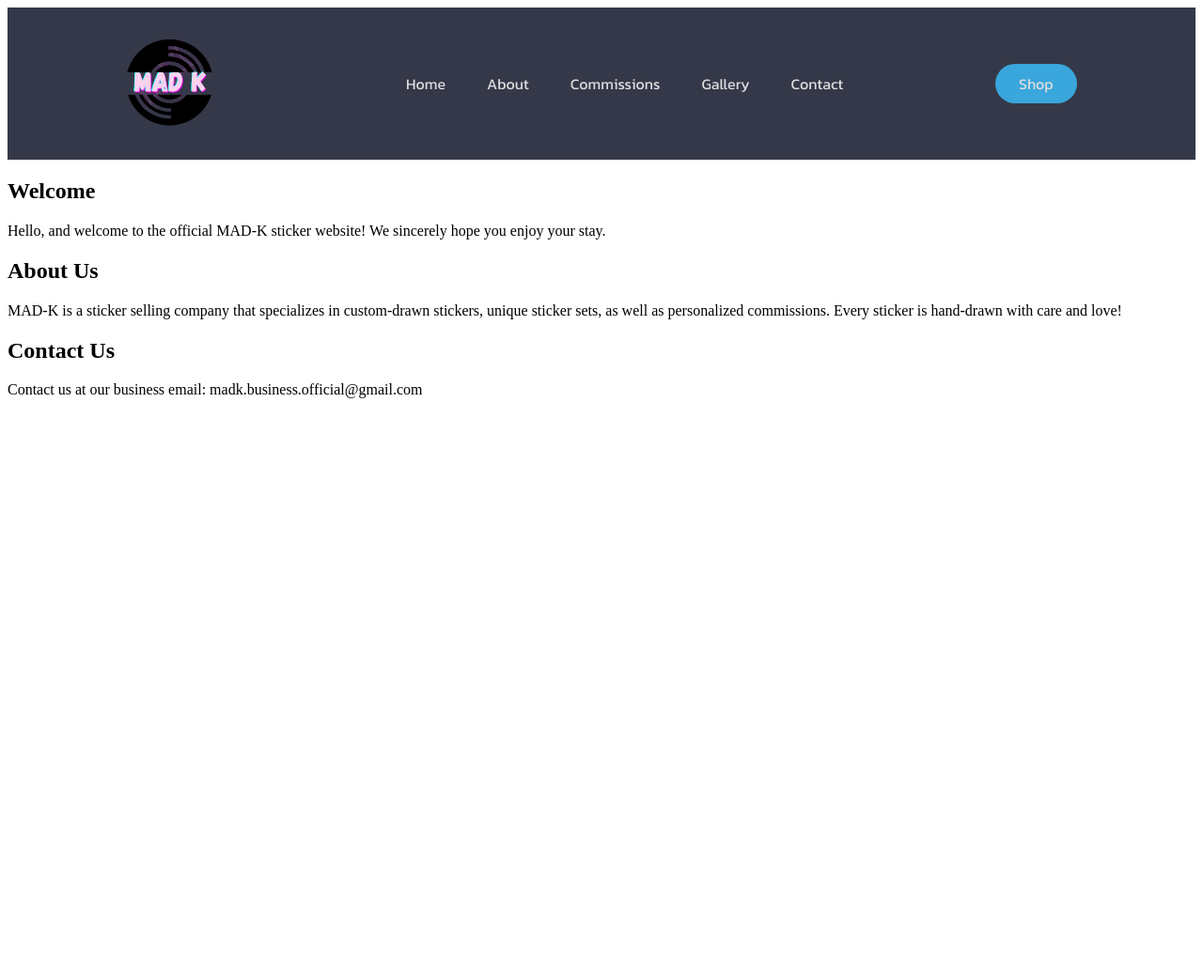
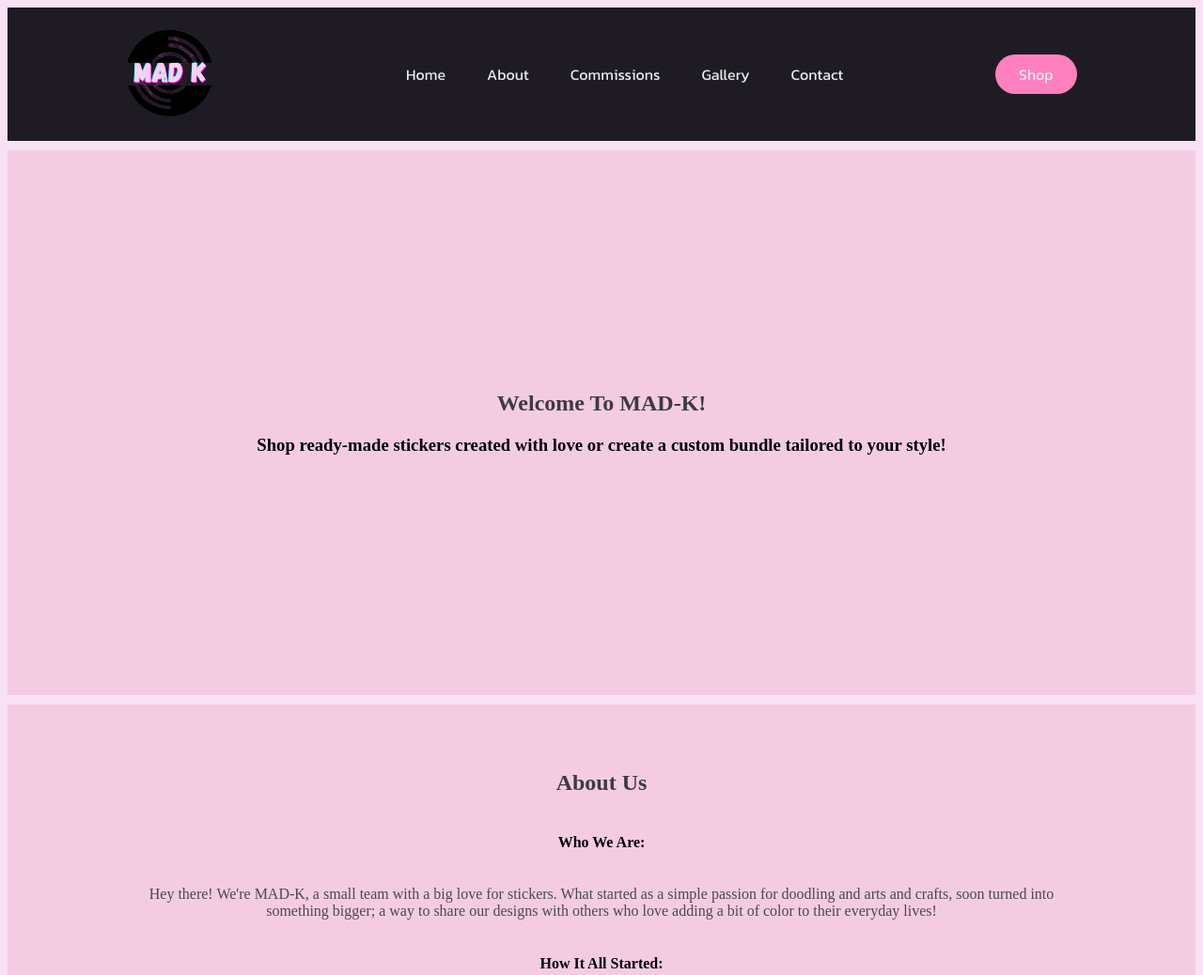
Before and after one commit to madk-business/main, a plain HTML site: page index.html in a window 1280 px wide. Shown: the top 1038 px of the page at 94% size. Before the commit the page ends 800 px from the top, so only its background shows below. Drawn offline with Linux system fonts and the light colour scheme.

Commit message:
Page Format / Color Change / Scrollbar

```diff
--- a/css/style.css
+++ b/css/style.css
@@ -3,6 +3,17 @@
 @import url('https://fonts.googleapis.com/css2?family=Kanit&display=swap');
 
 /* Base Styles */
+body {
+    background-color: #F8E1F4;
+}
+
+h2 {
+    color: #3D3B40;
+}
+
+p {
+    color: #4A4A4A;
+}
 
 /* Navbar */
 
@@ -10,15 +21,15 @@ header {
     display: flex;
     justify-content: space-between;
     align-items: center;
-    background-color: #353848;
-    padding: 30px 10%;
+    background-color: #1F1B24;
+    padding: 20px 10%;
 }
 
-li, a, button {
+.nav_item, a, button {
     font-family: "Kanit", sans-serif;
     font-weight: 400;
     font-size: 16px;
-    color: #dddedf;
+    color: #EAEAEA;
     text-decoration: none;
 }
 
@@ -26,22 +37,22 @@ li, a, button {
     list-style: none;
 }
 
-.nav li {
+.nav .nav_item {
     display: inline-block;
     padding: 0px 20px;
 }
 
-.nav li a {
+.nav .nav_item a {
     transition: all 0.3s ease 0s;
 }
 
-.nav li a:hover {
-    color: #88a7c6;
+.nav .nav_item a:hover {
+    color: #FF80BF;
 }
 
 button {
     padding: 9px 25px;
-    background-color: rgba(57, 166, 220, 1);
+    background-color: rgba(255, 128, 191, 1);
     border: none;
     border-radius: 50px;
     cursor: pointer;
@@ -49,7 +60,110 @@ button {
 }
 
 button:hover {
-    background-color: rgba(57, 166, 220, 0.8);
+    background-color: rgba(255, 84, 148, 0.8);
 }
 
-/* Image Slider */
+/* Scrollbar */
+::-webkit-scrollbar {
+    width: 20px;
+    height: 12px;
+}
+
+/* Track */
+::-webkit-scrollbar-track {
+    background: #F8E1F4;
+    border-radius: 10px;
+    margin-block: 5px;
+    box-shadow: inset 0 0 5px rgba(0, 0, 0, 0.5);
+}
+
+::-webkit-scrollbar-thumb {
+    background: linear-gradient(135deg, #D63384, #B11162);
+    border-radius: 10px;
+    border: 2px solid #2c2f3f;
+    transition: all 0.3s ease-in-out;
+}
+
+::-webkit-scrollbar-thumb:hover {
+    background: linear-gradient(135deg, #FF80BF, #DA5884);
+    transform: scale(1.1);
+}
+
+::-webkit-scrollbar-corner {
+    background: #F4CCE2;
+}
+
+/* Home Page */
+
+.home {
+    display: flex;
+    flex-direction: column;
+    justify-content: center;
+    align-items: center;
+    background-color: #F4CCE2;
+    min-height: 60vh;
+    text-align: center;
+    padding: 50px 10%;
+    margin-top: 10px;
+}
+
+.home .home_item {
+    display: block;
+    margin: 10px 0;
+}
+
+
+/* About Us */
+
+.about {
+    display: flex;
+    flex-direction: column;
+    justify-content: center;
+    align-items: center;
+    background-color: #F4CCE2;
+    min-height: 60vh;
+    text-align: center;
+    padding: 50px 10%;
+    margin-top: 10px;
+}
+
+/* Commissions Page */
+
+.commissions {
+    display: flex;
+    flex-direction: column;
+    justify-content: center;
+    align-items: center;
+    background-color: #F4CCE2;
+    min-height: 60vh;
+    text-align: center;
+    padding: 50px 10%;
+    margin-top: 10px;
+}
+
+/* Gallery */
+
+.gallery {
+    display: flex;
+    flex-wrap: wrap;
+    justify-content: center;
+    align-items: center;
+    background-color: #F4CCE2;
+    min-height: 60vh;
+    padding: 50px 10%;
+    margin-top: 10px;
+}
+
+/* Contact Us */
+
+.contact {
+    display: flex;
+    flex-direction: column;
+    justify-content: center;
+    align-items: center;
+    background-color: #F4CCE2;
+    min-height: 60vh;
+    text-align: center;
+    padding: 50px 10%;
+    margin-top: 10px;
+}
--- a/index.html
+++ b/index.html
@@ -18,27 +18,47 @@
         <a href="#"><img class="logo" src="assets/images/favicon.png" alt="MAD-K Logo"></a>
         <nav>
             <ul class="nav">
-                <li><a href="#Home">Home</a></li>
-                <li><a href="#About">About</a></li>
-                <li><a href="#">Commissions</a></li>
-                <li><a href="#">Gallery</a></li>
-                <li><a href="#Contact">Contact</a></li>
+                <li class="nav_item"><a href="#Home">Home</a></li>
+                <li class="nav_item"><a href="#About">About</a></li>
+                <li class="nav_item"><a href="#Commissions">Commissions</a></li>
+                <li class="nav_item"><a href="#Gallery">Gallery</a></li>
+                <li class="nav_item"><a href="#Contact">Contact</a></li>
             </ul>
         </nav>
         <a class="shop-button" href="https://www.amazon.com/" target="_blank"><button>Shop</button></a>
     </header>
 
-    <article id="Home">
-        <h2>Welcome</h2>
-        <p>Hello, and welcome to the official MAD-K sticker website! We sincerely hope you enjoy your stay.</p>
+    <article id="Home" class="home">
+        <h2 class="home_item">Welcome To MAD-K!</h2>
+        <h3 class="home_item">Shop ready-made stickers created with love or create a custom bundle tailored to your style!</h3>
     </article>
 
-    <article id="About">
+    <article id="About" class="about">
         <h2>About Us</h2>
-        <p>MAD-K is a sticker selling company that specializes in custom-drawn stickers, unique sticker sets, as well as personalized commissions. Every sticker is hand-drawn with care and love!</p>
+        <h4>Who We Are:</h4>
+        <p>Hey there! We're MAD-K, a small team with a big love for stickers. What started as a simple passion for doodling and arts and crafts, soon turned into something bigger; a way to share our designs with others who love adding a bit of color to their everyday lives!</p>
+        <h4>How It All Started:</h4>
+        <p>Like many artists, we were always working on projects and DIY gifts. We also loved stickers. From collecting sticker, to decorating everything we owned with them! But we realised something was missing. Stickers that felt truly unique and personal. That's when we decided to create MAD-K. A place where anyone can find stickers that match their style, whether from our hand-crafted sticker sets, to custom made bundles tailored just for them!</p>
+        <h4>What We Do:</h4>
+        <p><strong>Sticker Sets:</strong> We design and create themed packs, featuring everything from animals, to letters and numbers! Perfect for journaling decorating or just collecting!</p>
+        <p><strong>Custom Sticker Bundles:</strong> We take commissions to create sticker sets based on what you want! You dream it, we design it!</p>
+        <h4>Why We Love This:</h4>
+        <p>For us, stickers are more than just decorations. They're little pieces of self-expression, creativity, and joy! Whether it's a sticker that makes you smile, or just adds a pop of excitement to your day, we love being a part of that.</p>
+        <p>So welcome to MAD-K, where stickers aren't just stickers, they're stories waiting to happen and be shared.</p>
+        <h4>Have Questions?</h4>
+        <p>Feel free to contact us anytime! We're always happy to answer questions or get feedback from customers!</p>
     </article>
 
-    <article id="Contact">
+    <article id="Commissions" class="commissions">
+        <h2>Create Your Own Sticker Set!</h2>
+        <p>Want a unique set of stickers made just for you? Create a custom set here!</p>
+    </article>
+
+    <article id="Gallery" class="gallery">
+        <h2>Gallery</h2>
+    </article>
+
+    <article id="Contact" class="contact">
         <h2>Contact Us</h2>
         <p>Contact us at our business email: madk.business.official@gmail.com</p>
     </article>
```
